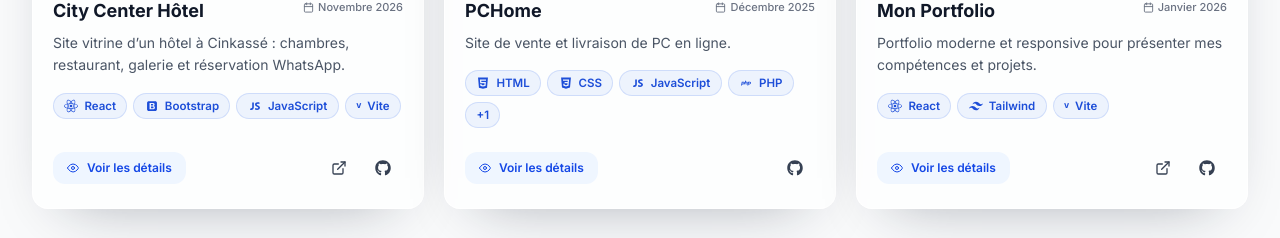
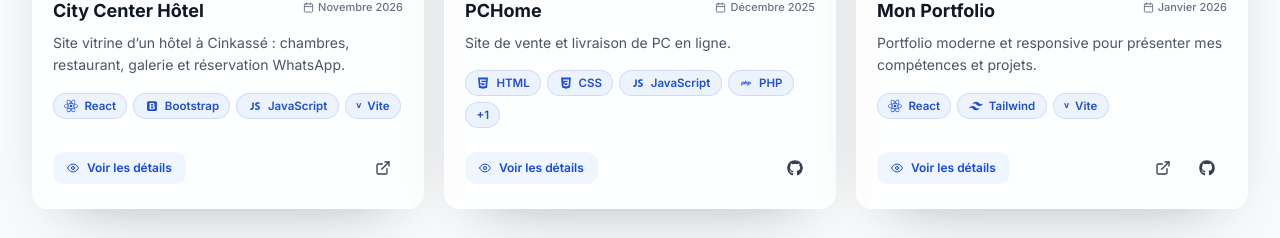
Before and after one commit to Mr-Obafemi6/Mon-Portfolio, a React (Vite) app: page / in a window 1280 px wide. Shown: the part 2050-2288 px from the top of the page. Built offline with nearby package versions, Linux system fonts and the light colour scheme; no server answers.

Commit message:
Retire le lien GitHub du projet City Center Hotel (depot prive)

```diff
--- a/src/data/projects.js
+++ b/src/data/projects.js
@@ -24,7 +24,7 @@ export const projects = [
       'Interface responsive et référencement soigné',
     ],
     demo: 'https://citycenterhotel.vercel.app/',
-    github: 'https://github.com/Mr-Obafemi6/citycenterhotel',
+    github: null,
     date: 'Novembre 2026',
     category: 'web',
     featured: true,
```
